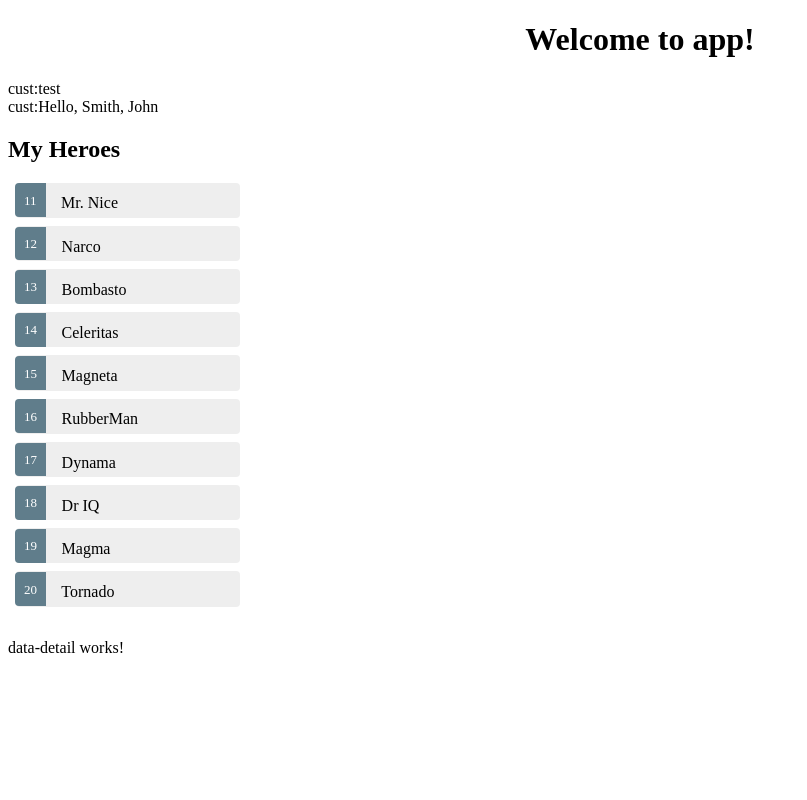
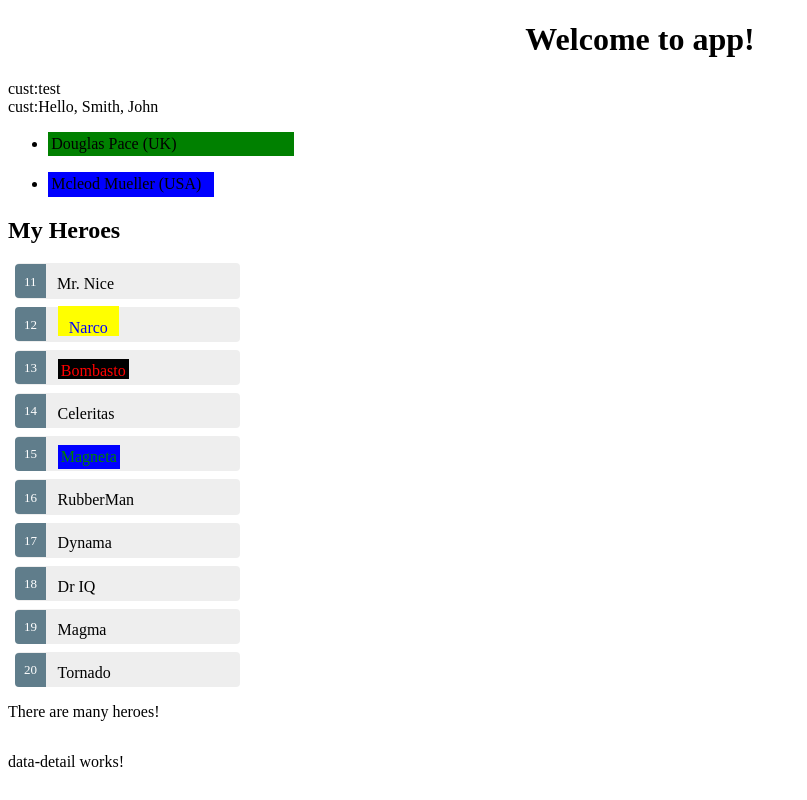
Before and after one commit to mchirico/angular, an Angular app: page / in a window 1280 px wide. Shown: the whole page, without its empty margins (0-807 px from the left). Built offline with nearby package versions, Linux system fonts and the light colour scheme.

Commit message:
AN-7 Color control
AN-7 on Heroes

Some more ideas

Better width control

```diff
--- a/src/app/septa/septa.component.html
+++ b/src/app/septa/septa.component.html
@@ -2,14 +2,32 @@
 
 <div><span>cust:</span>{{cust.test()}}</div>
 <div><span>cust:</span>{{cust.greet()}}</div>
+
+<ul *ngFor="let person of people">
+  <li [ngStyle]="{'background-color':getColor(person.country),
+  'padding':getPaddingPC(person.country),
+  'width':getMR(person.country)}"> {{ person.name }} ({{ person.country }})
+  </li>
+</ul>
+
 
 <h2>My Heroes</h2>
 <ul class="heroes">
   <li *ngFor="let hero of heroes"
       [class.selected]="hero === selectedHero"
       (click)="onSelect(hero)">
-    <span class="badge">{{hero.id}}</span> {{hero.name}}
+    <span class="badge">{{hero.id}}</span>
+
+
+    <span [ngStyle]="{'color':getColor2(hero.name),
+    'background-color':getBackground(hero.name),
+    'padding':getPadding(hero.name)
+
+    }">{{hero.name}}</span>
+
+
   </li>
+  <p *ngIf="heroes.length > 3">There are many heroes!</p>
 </ul>
 
 
--- a/src/app/septa/septa.component.ts
+++ b/src/app/septa/septa.component.ts
@@ -9,6 +9,18 @@ import {HEROES} from '../data/mock-data';
   styleUrls: ['./septa.component.css']
 })
 export class SeptaComponent implements OnInit {
+
+  people: any[] = [
+    {
+      'name': 'Douglas  Pace',
+      'country': 'UK'
+    },
+    {
+      'name': 'Mcleod  Mueller',
+      'country': 'USA'
+    },
+  ];
+
 
   heroes = HEROES;
 
@@ -31,4 +43,74 @@ export class SeptaComponent implements OnInit {
   onSelect(hero: Hero): void {
     this.selectedHero = hero;
   }
+
+  getColor(country) {
+    switch (country) {
+      case 'UK':
+        return 'green';
+      case 'USA':
+        return 'blue';
+      case 'HK':
+        return 'red';
+    }
+  }
+
+  getPaddingPC(country) {
+    switch (country) {
+      case 'UK':
+        return '0.2em 0.2em 0.2em 0.2em';
+      case 'USA':
+        return '0.2em 0.2em 0.2em 0.2em';
+      case 'HK':
+        return '0.2em 0.2em 0.2em 0.2em';
+
+    }
+  }
+
+  getMR(country) {
+    switch (country) {
+      case 'UK':
+        return '15em';
+      case 'USA':
+        return '10em';
+      case 'HK':
+        return '15em';
+
+    }
+  }
+
+  getColor2(name) {
+    switch (name) {
+      case 'Magneta':
+        return 'green';
+      case 'Narco':
+        return 'blue';
+      case 'Bombasto':
+        return 'red';
+    }
+  }
+
+  getBackground(name) {
+    switch (name) {
+      case 'Magneta':
+        return 'blue';
+      case 'Narco':
+        return 'yellow';
+      case 'Bombasto':
+        return 'black';
+    }
+  }
+
+  getPadding(name) {
+    switch (name) {
+      case 'Magneta':
+        return '0.2em 0.2em 0.2em 0.2em';
+      case 'Narco':
+        return '0.8em 0.7em 0 0.7em';
+      case 'Bombasto':
+        return '0.2em 0.2em 0 0.2em';
+    }
+  }
+
+
 }
```
